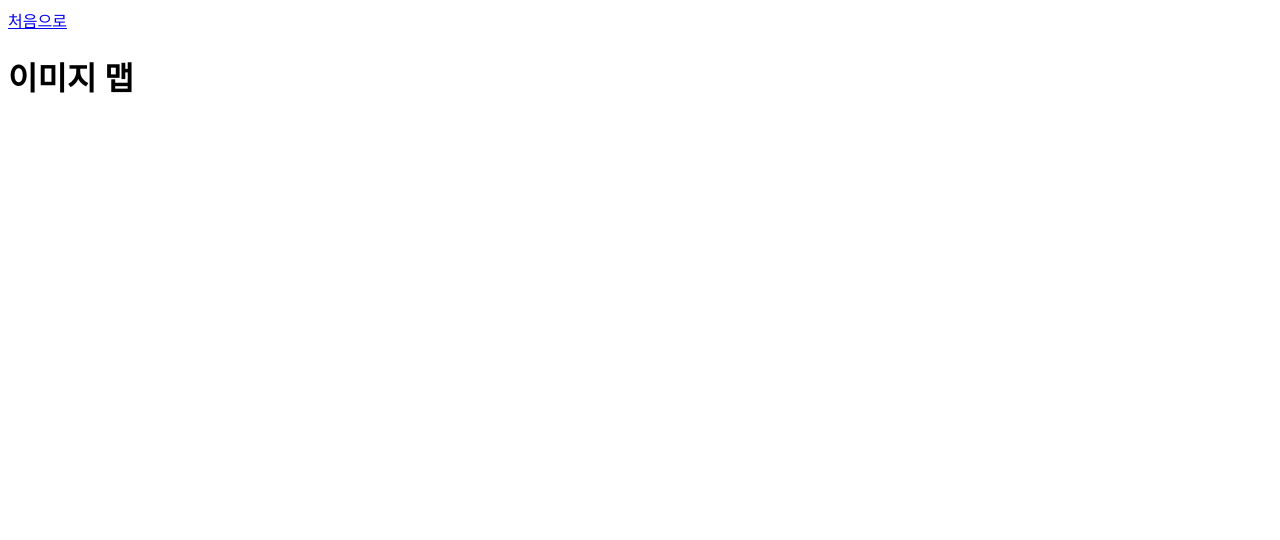
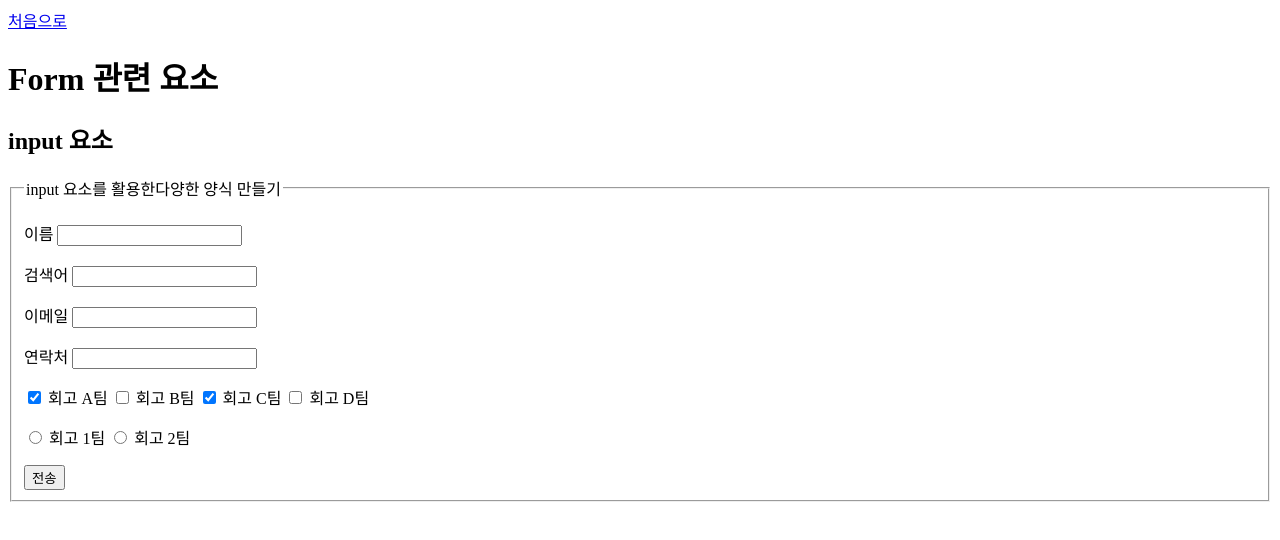
Before and after one commit to 31blue/html-css, a plain HTML site: page src/html/18-form.html in a window 1280 px wide. Drawn offline with Linux system fonts and the light colour scheme.

Commit message:
18 input checkbox

```diff
--- a/src/html/18-form.html
+++ b/src/html/18-form.html
@@ -3,10 +3,36 @@
   <head>
     <meta charset="UTF-8" />
     <meta name="viewport" content="width=device-width, initial-scale=1.0" />
-    <title>Document</title>
+    <title>Form 관련 요소 ｜ Techit</title>
   </head>
   <body>
     <a href="./../../index.html">처음으로</a>
-    <h1>이미지 맵</h1>
+    <h1>Form 관련 요소</h1>
+    <h2>input 요소</h2>
+    <form action="http://formspree.io/minijh98@gmail.com" method="post">
+      <fieldset>
+        <legend>input 요소를 활용한다양한 양식 만들기</legend>
+        <!-- 한줄 글상자 (text) -->
+        <p><label for="user-name">이름 </label><input type="text" name="user-name" id="user-name" required /></p>
+        <!-- 검색어 입력상자 (search) -->
+        <p><label for="search">검색어</label> <input type="search" name="search" id="search" /></p>
+        <!-- 이메일 입력 서식 (email) -->
+        <p><label for="user-email">이메일</label> <input type="email" name="user-email" id="user-email" required /></p>
+        <!-- 숫자 입력 서식 (tel) -->
+        <p><label for="user-phone">연락처</label> <input type="tel" name="user-phone" id="user-phone" required /></p>
+
+        <!-- 체크박스 서식 (checkbox) -->
+        <p><input value="회고 1팀" checked type="checkbox" name="room-a" id="class-a" required /> 회고 A팀 <input value="회고 2팀" type="checkbox" name="room-a" id="class-a" required /> 회고 B팀 <input value="회고 3팀" checked type="checkbox" name="room-a" id="class-a" required /> 회고 C팀 <input value="회고 4팀" type="checkbox" name="room-a" id="class-a" required /> 회고 D팀</p>
+
+        <!-- 라디오 서식 (radio) -->
+        <p><input type="radio" name="techit-class" id="class-1" required /> 회고 1팀 <input type="radio" name="techit-class" id="class-2" required /> 회고 2팀</p>
+
+        <button type="submit">전송</button>
+      </fieldset>
+    </form>
+
+    <!-- https://web.dev/learn/html/forms?hl=ko -->
+    <!-- https://developer.mozilla.org/en-US/docs/Web/Accessibility/ARIA/Roles -->
+    <!-- https://formspree.io -->
   </body>
 </html>
```
Also changed, not shown: index.html (+2 -1 lines), src/html/17-map-area.html (+1 -0 lines).
